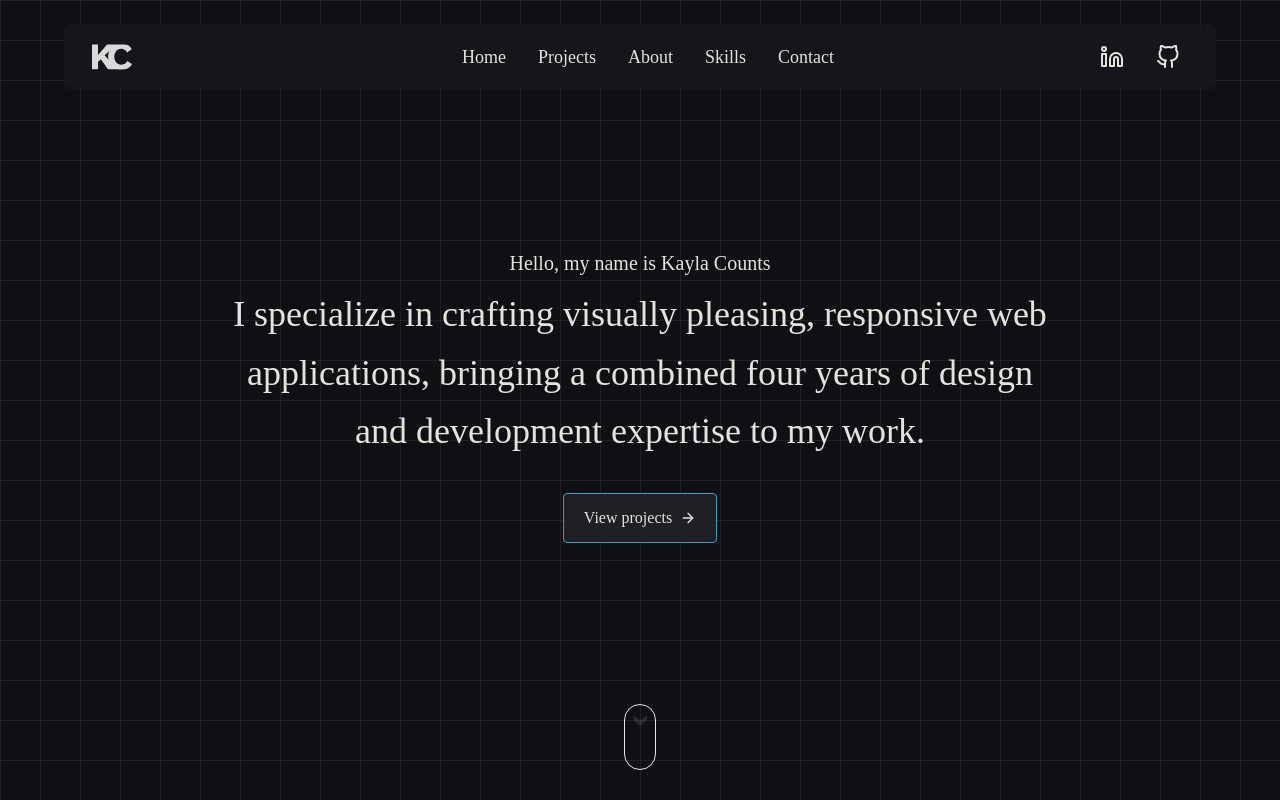
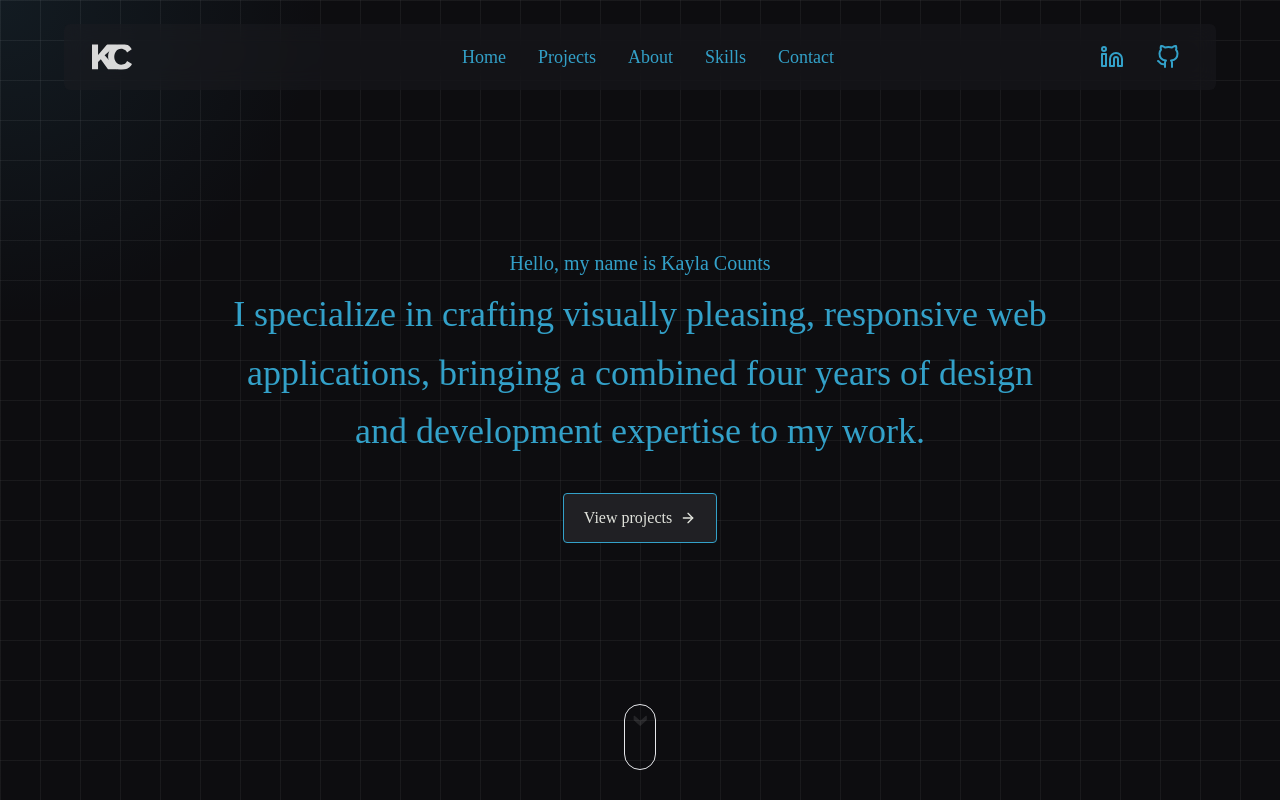
Before and after one commit to Kcounts93/my-portfolio, a React (Create React App) app: page / in a window 1280 px wide. Shown: the top 800 px of the page. Built offline with nearby package versions, Linux system fonts and the light colour scheme.

Commit message:
spotlight effect

```diff
--- a/src/App.js
+++ b/src/App.js
@@ -1,3 +1,4 @@
+import React, { useState, useEffect } from 'react';
 import Hero from "./components/Hero";
 import Navbar from "./components/Navbar";
 import About from "./components/About";
@@ -10,8 +11,42 @@ import Qualifications from "./components/Qualifications";
 import Resume from "./components/Resume";
 
 function App() {
+
+  const [position, setPosition] = useState({ x: 0, y: 0 });
+  const [targetPosition, setTargetPosition] = useState({ x: 0, y: 0 });
+
+  const lerp = (start, end, factor) => start + (end - start) * factor;
+
+  useEffect(() => {
+    const updatePosition = (e) => {
+      setTargetPosition({ x: e.pageX, y: e.pageY });
+    };
+
+    window.addEventListener('mousemove', updatePosition);
+
+    return () => window.removeEventListener('mousemove', updatePosition);
+  }, []);
+
+  useEffect(() => {
+    const moveSpotlight = () => {
+      setPosition(prev => ({
+        x: lerp(prev.x, targetPosition.x, 0.1),
+        y: lerp(prev.y, targetPosition.y, 0.1),
+      }));
+
+      requestAnimationFrame(moveSpotlight);
+    };
+
+    requestAnimationFrame(moveSpotlight);
+  }, [targetPosition]);
+
+  const backgroundStyle = {
+    background: `radial-gradient(circle 400px at ${position.x}px ${position.y}px, rgba(51, 161, 201,0.08) 0%, rgba(0,0,0,0.20) 80%)`,
+  };
+
   return (
-    <div className="flex flex-col">
+
+    <div className="flex flex-col spotlight spotlight" style={backgroundStyle}>
       <Navbar />
       <Hero />
       <Projects />
@@ -23,6 +58,7 @@ function App() {
       <Contact />
       <Footer />
     </div>
+
   );
 }
 
--- a/src/index.css
+++ b/src/index.css
@@ -36,6 +36,7 @@
 body {
   background-size: 40px 40px !important;
   background-image: linear-gradient(to right, #bebfba18 1px, transparent 1px), linear-gradient(to bottom, #bebfba18 1px, transparent 1px) !important;
+  color: rgb(51, 161, 201);
 }
 
 html {
```
